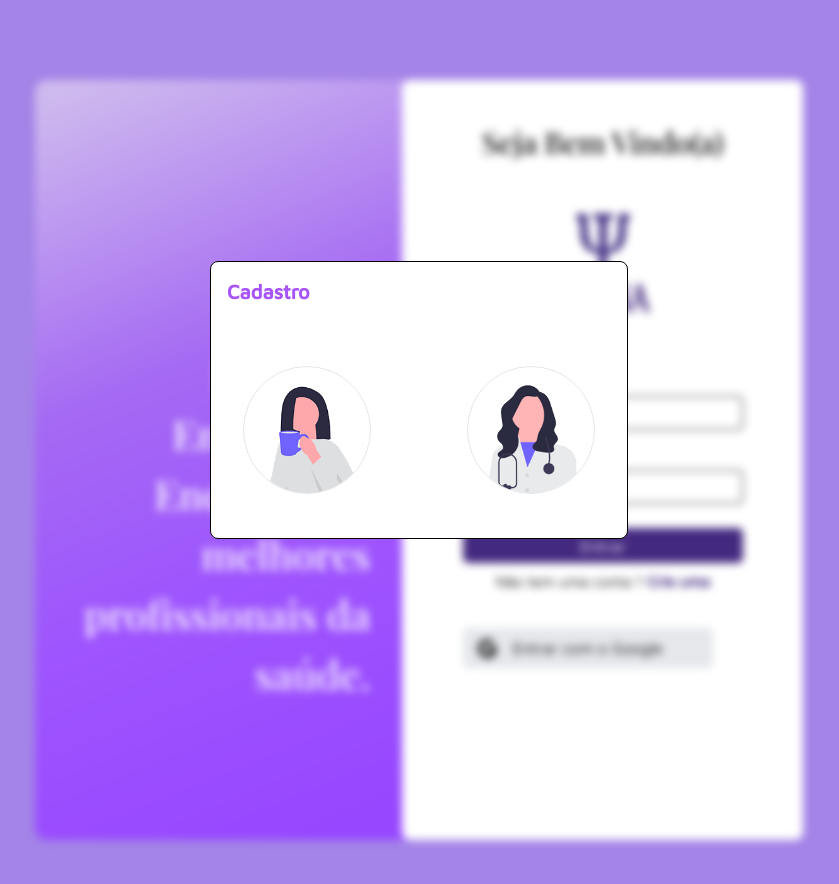
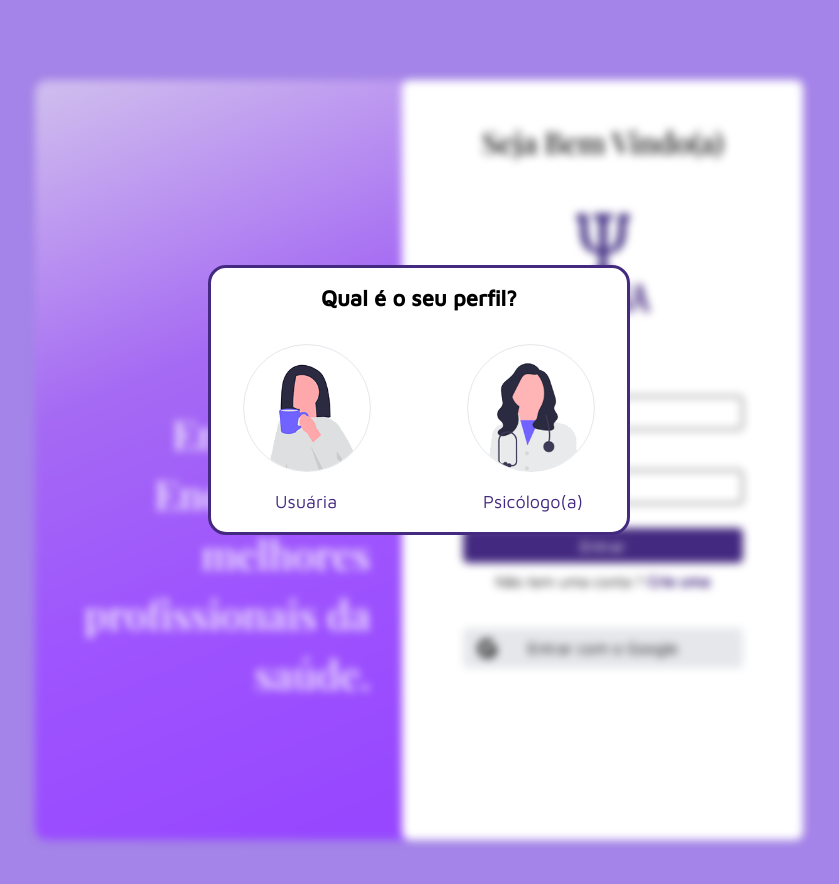
Before and after one commit to BernardoLopes15/TCC-Atena-Ordinario, a React (Create React App) app: page /login in a window 1280 px wide. Both pictures are taken after a click on the button "Crie uma". Shown: the top 884 px of the page, without its empty margins (221-1060 px from the left). Built offline with nearby package versions, Linux system fonts and the light colour scheme.

Commit message:
design tipos de perfis

```diff
--- a/src/pages/login/index.jsx
+++ b/src/pages/login/index.jsx
@@ -18,6 +18,7 @@ const Login = () =>{
             <article>
                 <div class="min-h-screen flex items-center  justify-center container">
                     <div class={`flex items-center justify-center transition-blur duration-300 ${menucadastro && "blur-sm"} rounded-xl login`}>
+
                         <div class="w-96 p-8 hidden md:block text">
                             <h2 class="text-right ">Proteja e Empodere: Encontre os melhores profissionais da saúde.</h2>
                         </div>
@@ -49,18 +50,17 @@ const Login = () =>{
                         </div>
                     </div>
                     {
-                        menucadastro && <div class="fixed inset-0 flex items-center justify-center" onClick={()=>setMenuCadastro(false)}>
-                            <div class="p-4 rounded-lg md:border border-black md:bg-white">
-                                <h2 class="text-xl font-bold text-purple-500">Cadastro</h2>
-                                <h2 class="text-xl">Aperte em sua respectiva função</h2>
-                                <div class="w-96 px-4 flex justify-between mt-8">
-                                    <Link to="/cadastro" class="cursor-pointer hover:text-purple-500">
+                        menucadastro && <div class="fixed inset-0 flex items-center justify-center square" onClick={()=>setMenuCadastro(false)}>
+                            <div class="p-4 md:bg-white type_account">
+                                <h2 class="text-xl font-bold title">Qual é o seu perfil?</h2>
+                                <div class="w-96 px-4 flex justify-between mt-8 options">
+                                    <Link to="/cadastro" class="account_usuario">
                                         <img class="w-32 h-32 rounded-full border border-gray-200" src={imgcliente} alt="client" />
-                                        <h2 class="text-lg">Cliente</h2>
+                                        <h2 class="text-lg">Usuária</h2>
                                     </Link>
-                                    <Link to="/cadastroPsicologo" class="cursor-pointer hover:text-purple-500">
+                                    <Link to="/cadastroPsicologo" class="account_psicologo">
                                         <img class="w-32 h-32 rounded-full border border-gray-200" src={imgpsicologo} alt="client" />
-                                        <h2 class="text-lg">Psicologo</h2>
+                                        <h2 class="text-lg">Psicólogo(a)</h2>
                                     </Link>
                                 </div>
                             </div>
--- a/src/pages/login/styles.css
+++ b/src/pages/login/styles.css
@@ -77,7 +77,7 @@ body{
 }
 
 .inputs .google{
-    width: 250px;
+    width: 280px;
     height: 40px;
     border: none;
     border-radius: 5px;
@@ -90,6 +90,36 @@ body{
     color: black;
 }
 
+.type_account{
+    border-radius: 18px;
+    border: #442980 solid 3px;
+}
+
+.type_account .title{
+    text-align: center;
+    color: black;
+    font-size: 22px;
+    font-family: 'Maven Pro', sans-serif;
+}
+
+.type_account .options h2{
+    color: #442980;
+    margin-left: 1rem;
+    margin-top: 1rem;
+}
+
+.type_account .account_usuario:hover{
+    font-weight: bold;
+
+}
+
+.type_account .account_psicologo:hover{
+    font-weight: bold;
+}
+
+.type_account .account_usuario h2{
+    margin-left: 2rem;
+}
 
 article {
     /* border: orange solid 2px; */
```
